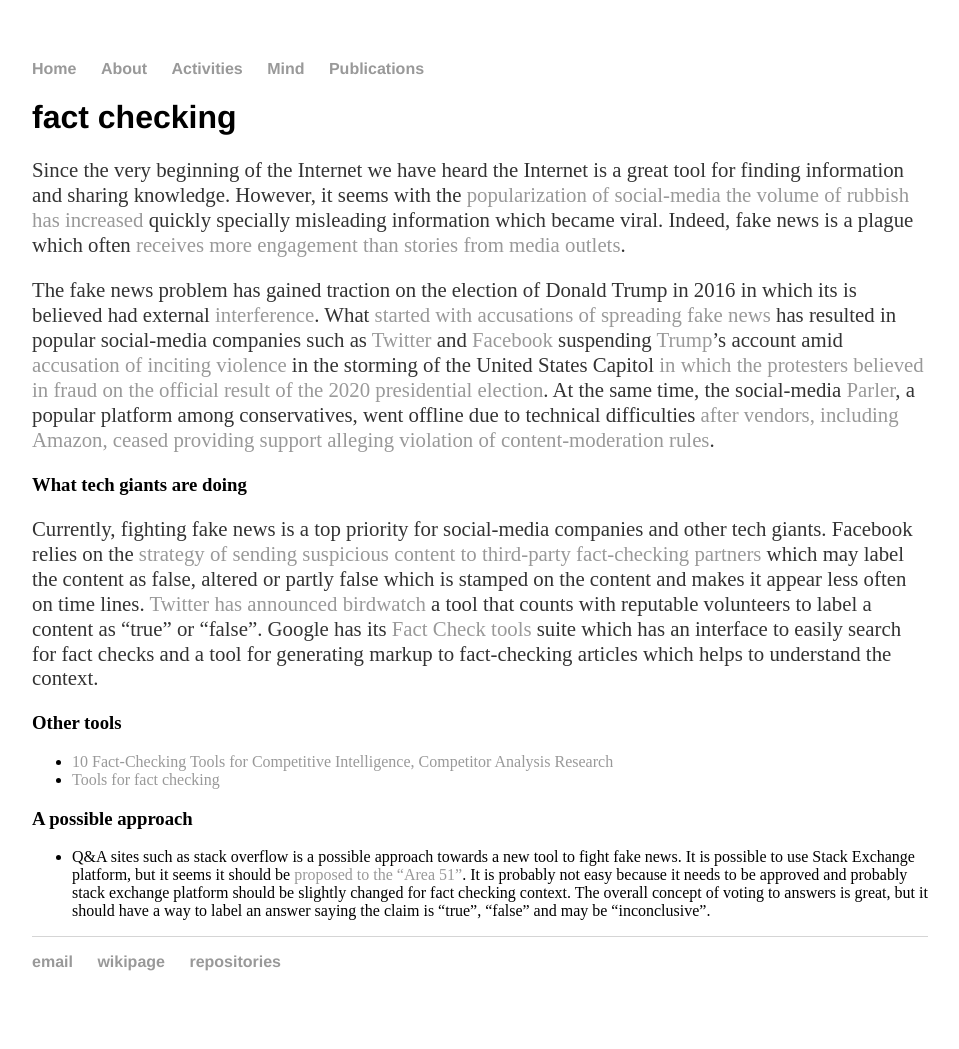
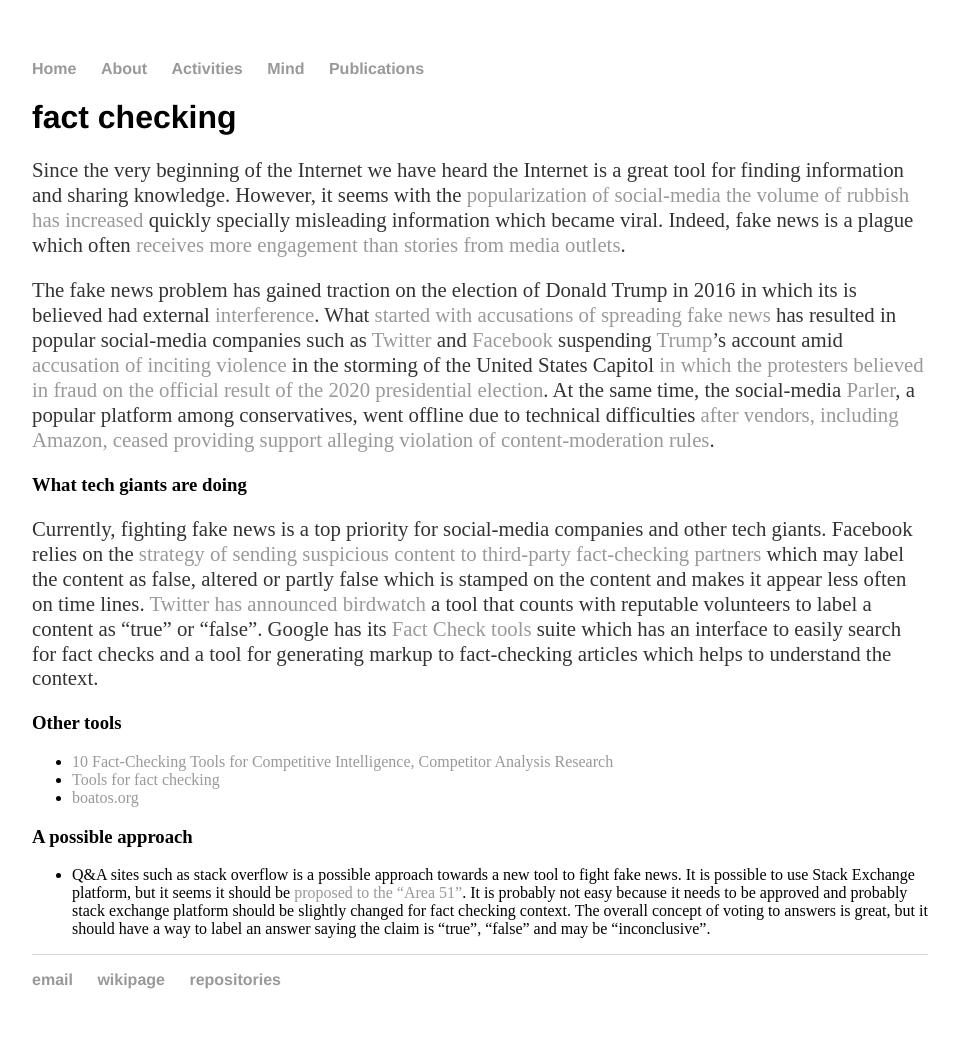
Before and after one commit to cleberjamaral/cleberjamaral.github.io, a Jekyll site: the page built from plans/fact-checking.md, in a window 1280 px wide. Shown: the whole page, without its empty margins (160-1119 px from the left). Built offline with Jekyll 4.4.1, drawn with Linux system fonts in a browser that asks for light colours; our own code applies the rules of GitHub Pages for plain Markdown files.

Commit message:
GitBook: [master] one page modified

```diff
--- a/plans/fact-checking.md
+++ b/plans/fact-checking.md
@@ -12,6 +12,7 @@
 
 * [10 Fact-Checking Tools for Competitive Intelligence, Competitor Analysis Research](https://archintel.com/competitive-intelligence-news/10-fact-checking-tools-for-competitive-intelligence-competitor-analysis-research/)
 * [Tools for fact checking](https://newsreel.pte.hu/glossary/tools_fact_checking)
+* [boatos.org](https://www.boatos.org/)
 
 ### A possible approach
 
```
